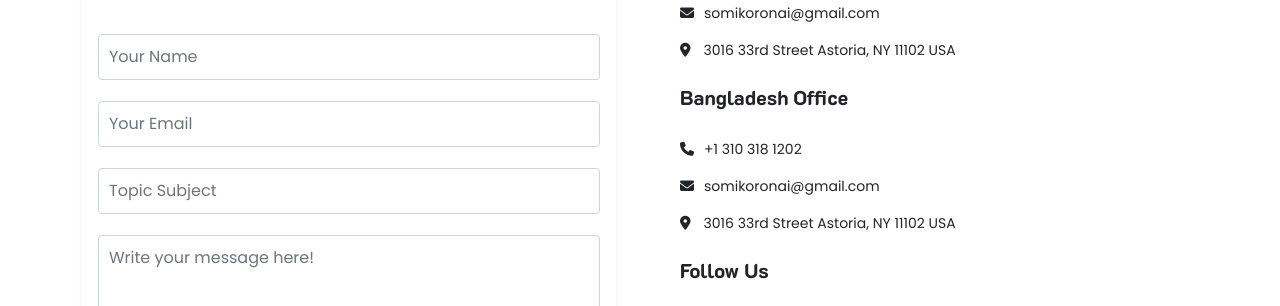
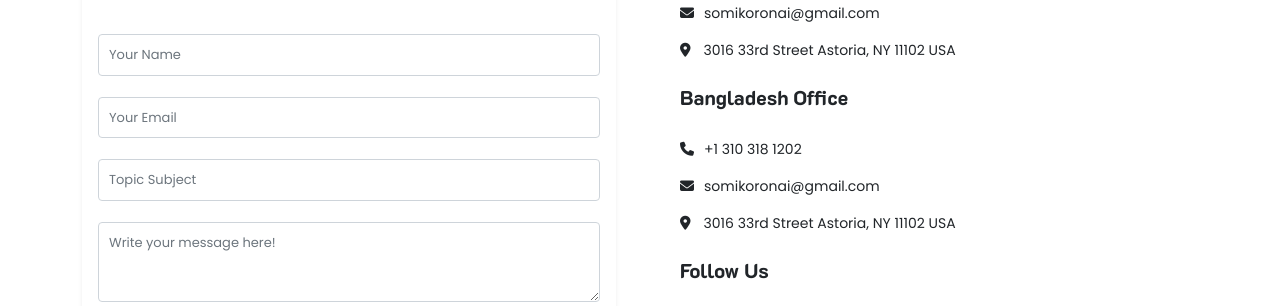
Before and after one commit to ebny-buniad/Somikorn-website, a plain HTML site: page contact.html in a window 1280 px wide. Shown: the part 280-586 px from the top of the page. Drawn offline with nearby package versions, Linux system fonts and the light colour scheme.

Commit message:
contact us input font size update

```diff
--- a/asset/css/style.css
+++ b/asset/css/style.css
@@ -714,6 +714,7 @@ h5{
 .form-control{
     padding: 10px !important;
     transition: 0.2s;
+    font-size: 13px !important;
 }
 .form-control:focus{
     color: #939393;
```
